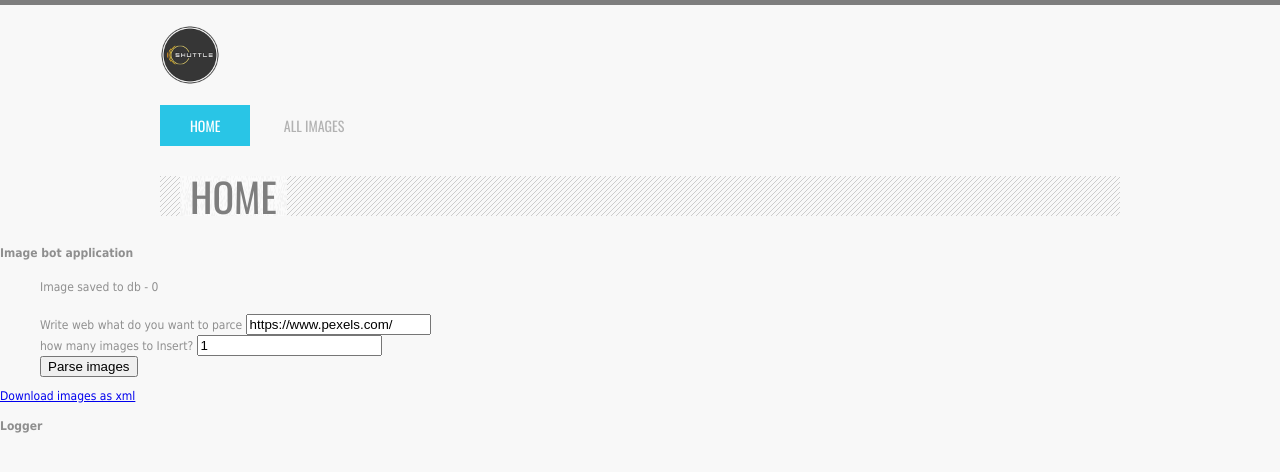
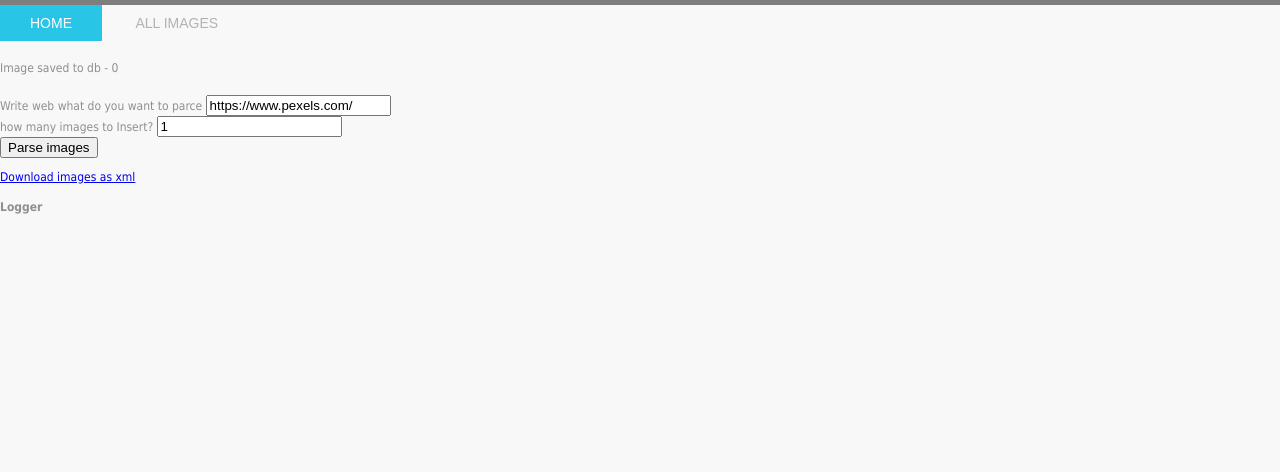
Before and after one commit to imghack/image_bot, a Flask app: page / in a window 1280 px wide. Shown: the top 472 px of the page. Run offline with Flask 2, Linux system fonts and the light colour scheme; data that the repository does not hold is empty; some libraries are stand-ins or nearby versions.

Commit message:
[code style] removed unused code

```diff
--- a/application/app.py
+++ b/application/app.py
@@ -2,7 +2,7 @@ from flask import Flask, Response, render_template, request, redirect
 from flask_socketio import SocketIO
 
 from .image_bot import application
-from .db.db import get_all_images
+from .db.db import get_all_images, export_to_xml # TODO : hard to understand context
 from .api import api
 from .utils.logger import Logger
 from .forms import ParseForm
@@ -41,7 +41,7 @@ def setup_routes(app):
     @app.route("/download/image")
     def download_image():
         logger.send_message('download completed')
-        return Response(application.get_images_as_xml(), mimetype="text/xml",
+        return Response(export_to_xml(), mimetype="text/xml",
                         headers={"Content-disposition": "attachment;"})
 
     app.register_blueprint(api, url_prefix='/api')
--- a/application/db/__init__.py
+++ /dev/null
@@ -1 +0,0 @@
-from .db import db
--- a/application/image_bot/application.py
+++ b/application/image_bot/application.py
@@ -32,10 +32,3 @@ def get_images_count():
     :return: quantity of images
     """
     return get_all_images_count()
-
-
-def get_images_as_xml():
-    """
-    :return: xml text for all images in database
-    """
-    return export_to_xml()
--- a/application/templates/images.html
+++ b/application/templates/images.html
@@ -4,7 +4,6 @@
     <meta charset="UTF-8">
     <title>About us</title>
     <link rel="stylesheet" href="{{ url_for('static', filename='css/styles.css') }}">
-    <link rel="stylesheet" href="http://fonts.googleapis.com/css?family=Oswald:400,300" type="text/css">
 </head>
 <body>
      <ul>
--- a/application/templates/index.html
+++ b/application/templates/index.html
@@ -2,29 +2,17 @@
     <head>
         <title>Image bot</title>
         <link rel="stylesheet" href="{{ url_for('static', filename='css/styles.css') }}">
-        <link rel="stylesheet" href="http://fonts.googleapis.com/css?family=Oswald:400,300" type="text/css">
     </head>
     <body>
 
-    <div id='wrapper'>
-        <header>
-            <a href="/"><img src="static/images/logo.png" alt="logo" class="logo" ></a>
-        </header>
     <nav>
         <ul class="top-menu">
             <li class="active">HOME</li>
             <li><a href="/images">ALL IMAGES</a></li>
-{#                    //TODO : fix parse page #}
-{#                    <li><a href="/parse">PARSE</a></li>#}
         </ul>
     </nav>
-        <div id="heading">
-                <h1>HOME</h1>
-        </div>
-    </div>
 
-    <b>Image bot application</b>
-    <ul>
+    <div>
         <p>Image saved to db - {{images_count}}</p>
         <form action="/parse" method="POST">
             <div>
@@ -37,13 +25,15 @@
             </div>
             <input type="submit" value="Parse images">
         </form>
-    </ul>
 
          <a href="download/image">Download images as xml</a>
         <div>
           <h4>Logger</h4>
           <ul id="log"></ul>
         </div>
+
+    </div>
+
 
 
     <script type="text/javascript" src="//cdnjs.cloudflare.com/ajax/libs/socket.io/1.3.6/socket.io.min.js"></script>
```
Lines whose indentation alone changed are shown as unchanged.
